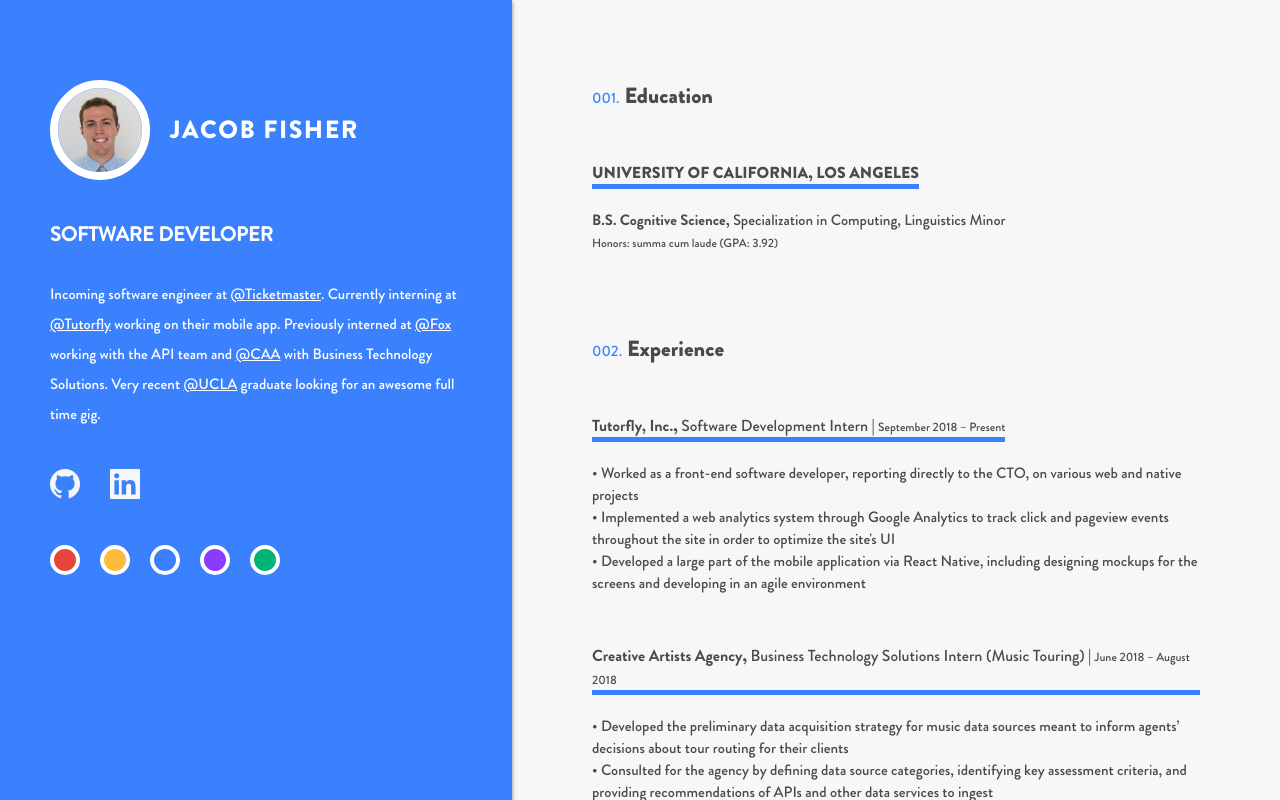
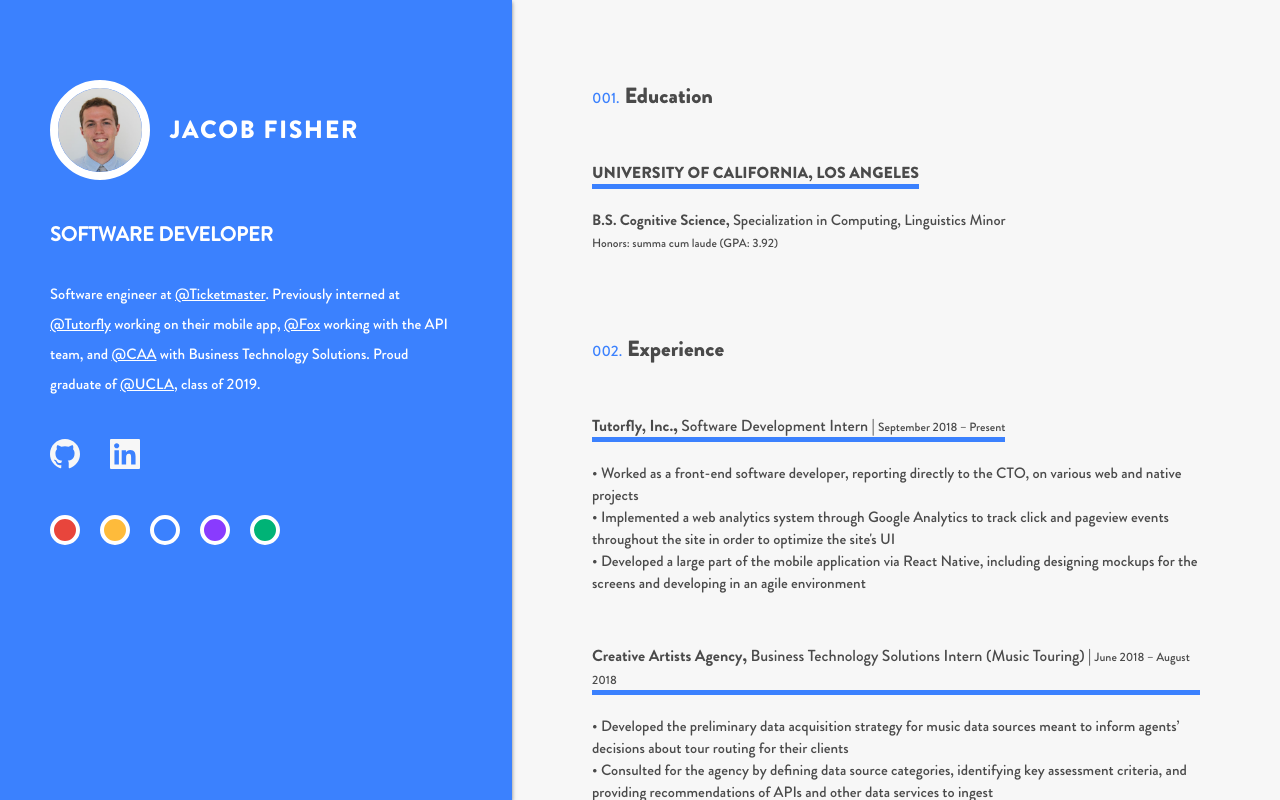
Before and after one commit to jacobfisher18/me, a React (Create React App) app: page / in a window 1280 px wide. Built offline with nearby package versions, Linux system fonts and the light colour scheme.

Commit message:
updated info

```diff
--- a/src/App.js
+++ b/src/App.js
@@ -21,11 +21,11 @@
             <p className="name">JACOB FISHER</p>
           </div>
           <p className="subtitle">SOFTWARE DEVELOPER</p>
-          <p className="summary">Incoming software engineer at <a className="underlinedLink" href="https://www.ticketmaster.com/">@Ticketmaster</a>.
-            Currently interning at <a className="underlinedLink" href="https://www.tutorfly.org/">@Tutorfly</a> working on their mobile app.
-            Previously interned at <a className="underlinedLink" href="https://www.fox.com/">@Fox</a> working with the API team
-            and <a className="underlinedLink" href="https://www.caa.com/">@CAA</a> with Business Technology Solutions. Very
-            recent <a className="underlinedLink" href="http://www.ucla.edu/">@UCLA</a> graduate looking for an awesome full time gig.</p>
+          <p className="summary">Software engineer at <a className="underlinedLink" href="https://www.ticketmaster.com/">@Ticketmaster</a>.
+            Previously interned at <a className="underlinedLink" href="https://www.tutorfly.org/">@Tutorfly</a> working on their mobile
+             app, <a className="underlinedLink" href="https://www.fox.com/">@Fox</a> working with the API team,
+            and <a className="underlinedLink" href="https://www.caa.com/">@CAA</a> with Business Technology Solutions. Proud graduate
+            of <a className="underlinedLink" href="http://www.ucla.edu/">@UCLA</a>, class of 2019.</p>
           <div className="socialIcons">
             <a href="https://github.com/jacobfisher18"><img className="socialIcon" src={github} alt="github"></img></a>
             <a href="https://www.linkedin.com/in/jacobfisher18/"><img className="socialIcon rightmost" src={linkedin} alt="linkedin"></img></a>
```
